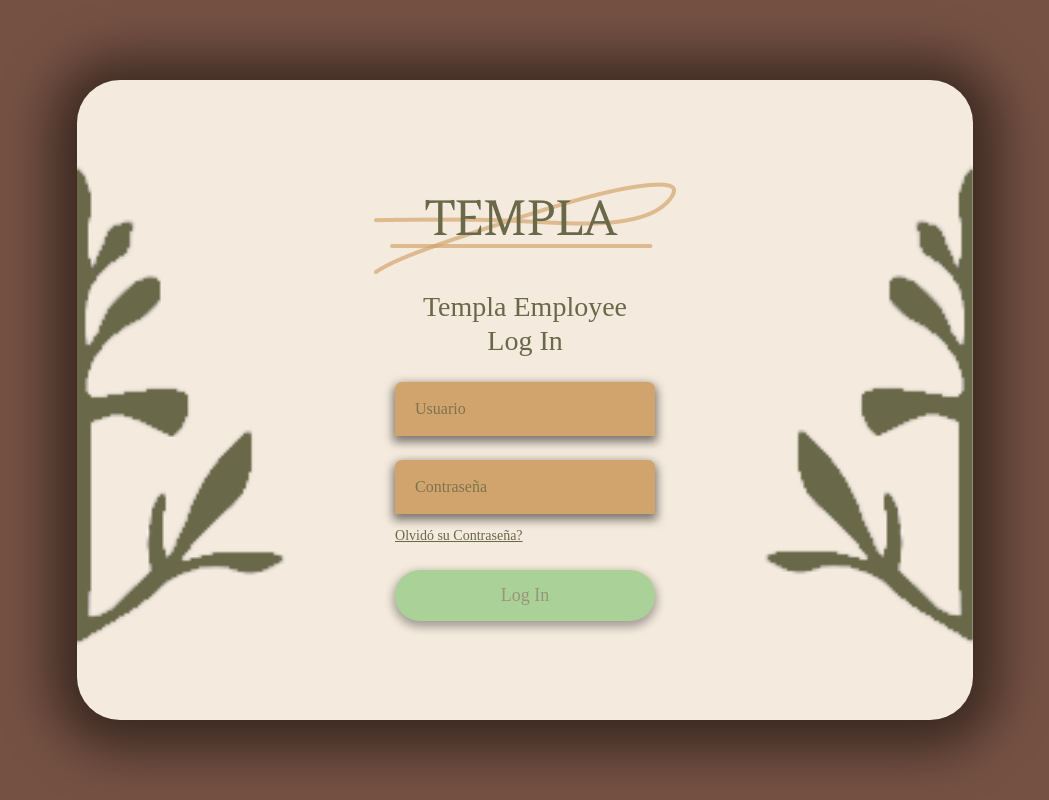
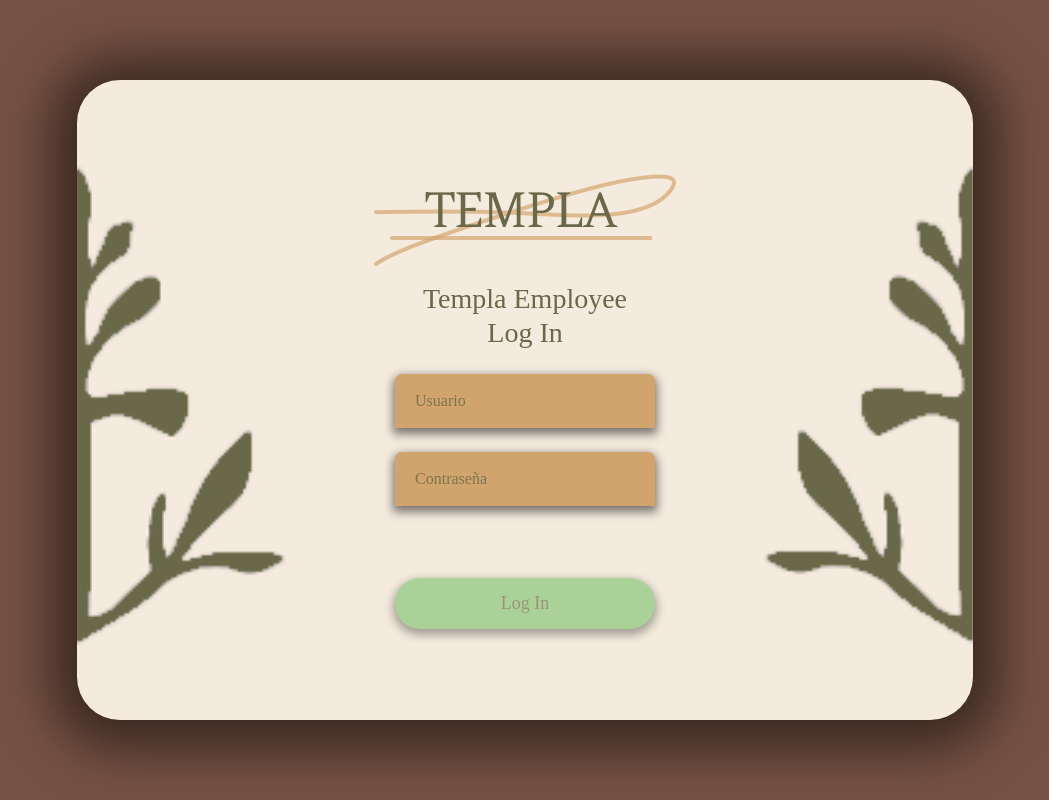
Before and after one commit to FacuRuizz1/PS2025_TemplaRestaurante, an Angular app in the folder TemplaFront/: page /login in a window 1280 px wide. Shown: the whole page, without its empty margins (115-1164 px from the left). Built offline with nearby package versions, Linux system fonts and the light colour scheme.

Commit message:
fix updatePersona

```diff
--- a/TemplaFront/src/app/componentes/login/login.component.html
+++ b/TemplaFront/src/app/componentes/login/login.component.html
@@ -22,15 +22,12 @@
                         placeholder="Usuario" required [(ngModel)]="username"
                         [disabled]="isLoading">
                 </div>
-                <div class="mb-2 w-75">
+                <div class="mb-5 w-75">
                     <input type="password" id="password" name="password" class="form-control custom-input"
                         placeholder="Contraseña" required [(ngModel)]="password"
                         [disabled]="isLoading">
                 </div>
-                <div class="mb-4 w-75 text-start">
-                    <a href="#" class="forgot-password">Olvidó su Contraseña?</a>
-                </div>
-                <button type="submit" class="btn custom-btn w-75"
+                <button type="submit" class="btn custom-btn w-75 mt-4"
                         (click)="login()"
                         [disabled]="isLoading || !username || !password">
                     <span *ngIf="!isLoading">Log In</span>
--- a/TemplaFront/src/app/componentes/modales/persona-modal/persona-modal.component.ts
+++ b/TemplaFront/src/app/componentes/modales/persona-modal/persona-modal.component.ts
@@ -45,6 +45,9 @@ export class PersonaModalComponent implements OnInit {
   ngOnInit() {
     if (this.isEditMode && this.personaData) {
       this.persona = { ...this.personaData };
+          if (this.persona.dni && typeof this.persona.dni !== 'string') {
+            this.persona.dni = (this.persona.dni as any).toString();
+          }
     }
   }
 
@@ -58,11 +61,11 @@ export class PersonaModalComponent implements OnInit {
     this.activeModal.close(this.persona);
   }
 
-    isFormValid(): boolean {
+  isFormValid(): boolean {
     return !!(
       this.persona.nombre?.trim() &&
       this.persona.apellido?.trim() &&
-      this.persona.dni?.trim() &&
+      this.persona.dni?.toString()?.trim() && // ✅ CAMBIAR: más seguro
       this.persona.email?.trim() &&
       this.persona.telefono?.trim() &&
       this.persona.tipoPersona
```
